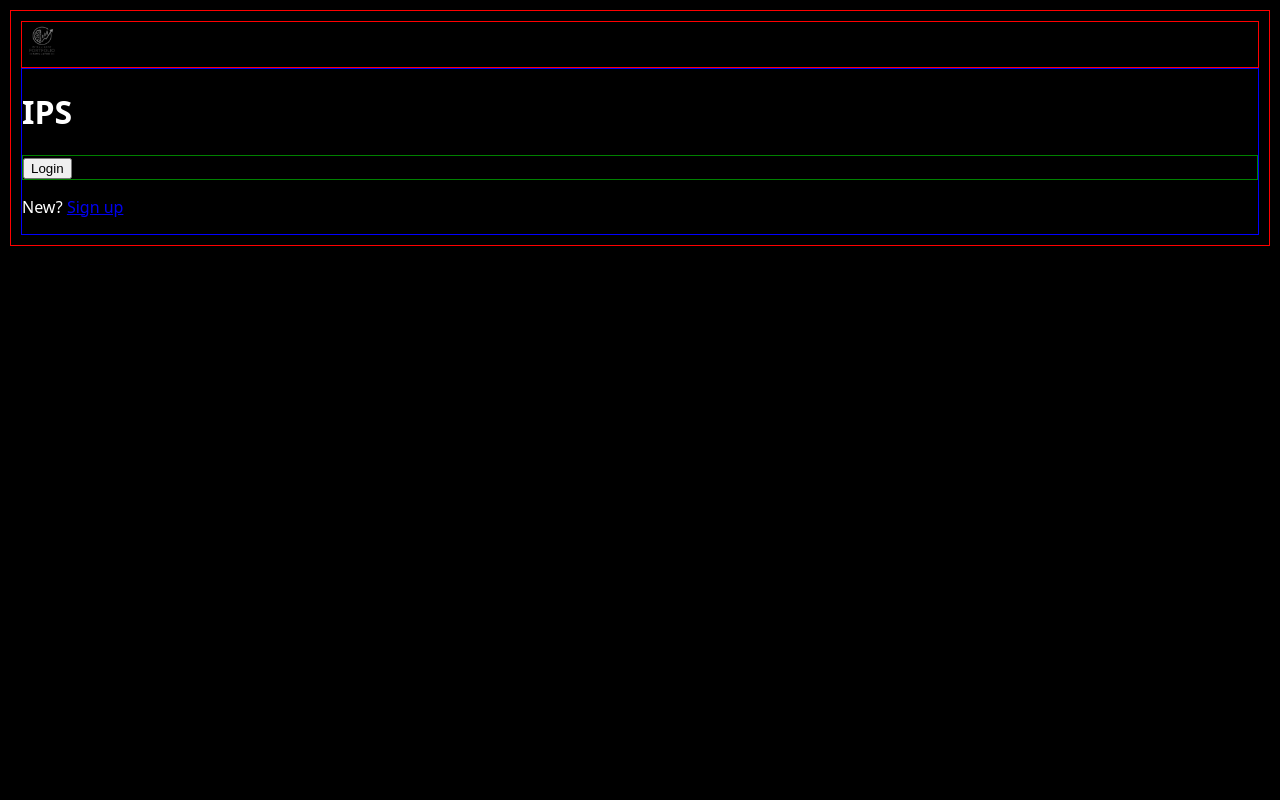
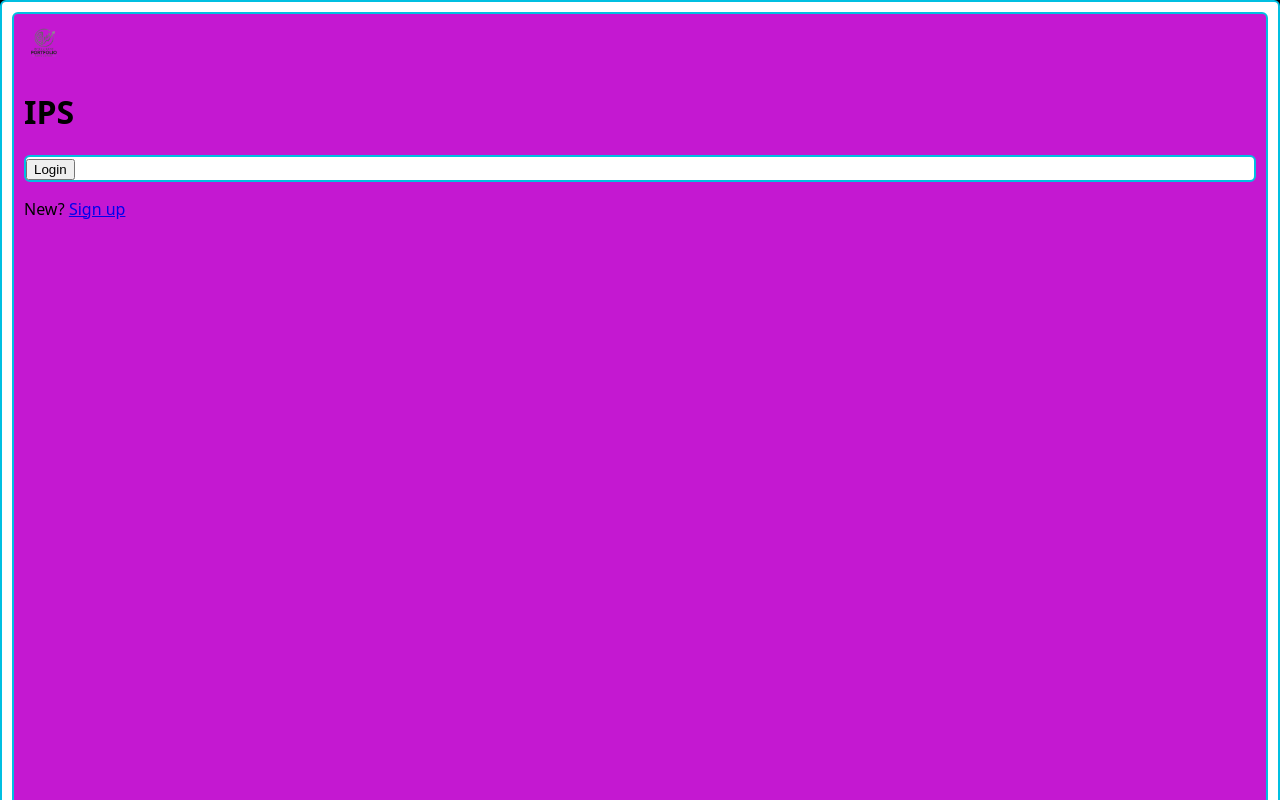
Before and after one commit to sn3gur/IPS, a React (Vite) app in the folder client/: page /login in a window 1280 px wide. Shown: the top 800 px of the page. Built offline with nearby package versions, Linux system fonts and the light colour scheme.

Commit message:
css update

```diff
--- a/client/src/index.css
+++ b/client/src/index.css
@@ -11,6 +11,7 @@ body {
 }
 
 /* Debug Helper. TODO remove in the end */
+/*
 .debug {
   border: 1px solid red;
 }
@@ -22,3 +23,4 @@ body {
 .debug-green {
   border: 1px solid green;
 }
+*/
--- a/client/src/pages/LoginPage.jsx
+++ b/client/src/pages/LoginPage.jsx
@@ -11,7 +11,7 @@ function LoginPage() {
   }
 
   return (
-    <div className="page debug">
+    <div className="page debug" class="page">
       <Navbar variant="brand" />
 
       <main className="page-content debug-blue">
--- a/client/src/styles/main.scss
+++ b/client/src/styles/main.scss
@@ -17,6 +17,19 @@ body {
 }
 
 div {
-    border-radius: 20px solid $primary-color;
+    @include lightTheme;
+    border: 2px solid $secondary-color;
+    border-radius: 6px;
     padding: 10px;
+
+    .page {
+        height: 100rem;
+        background-color: #c418d1
+    }
 }
+
+form {
+    @include lightTheme;
+    border: 2px solid $secondary-color;
+    border-radius: 6px;
+}
```
